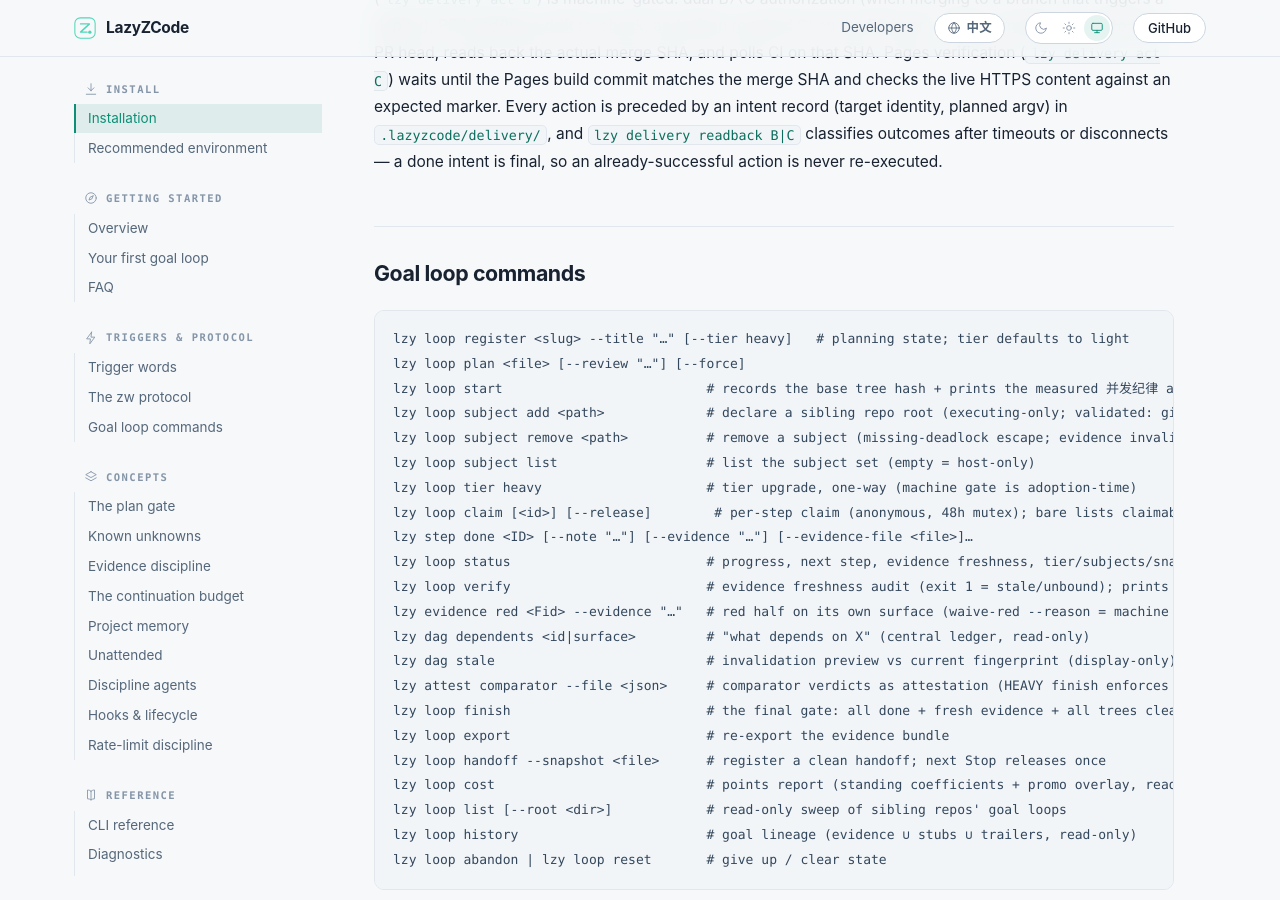
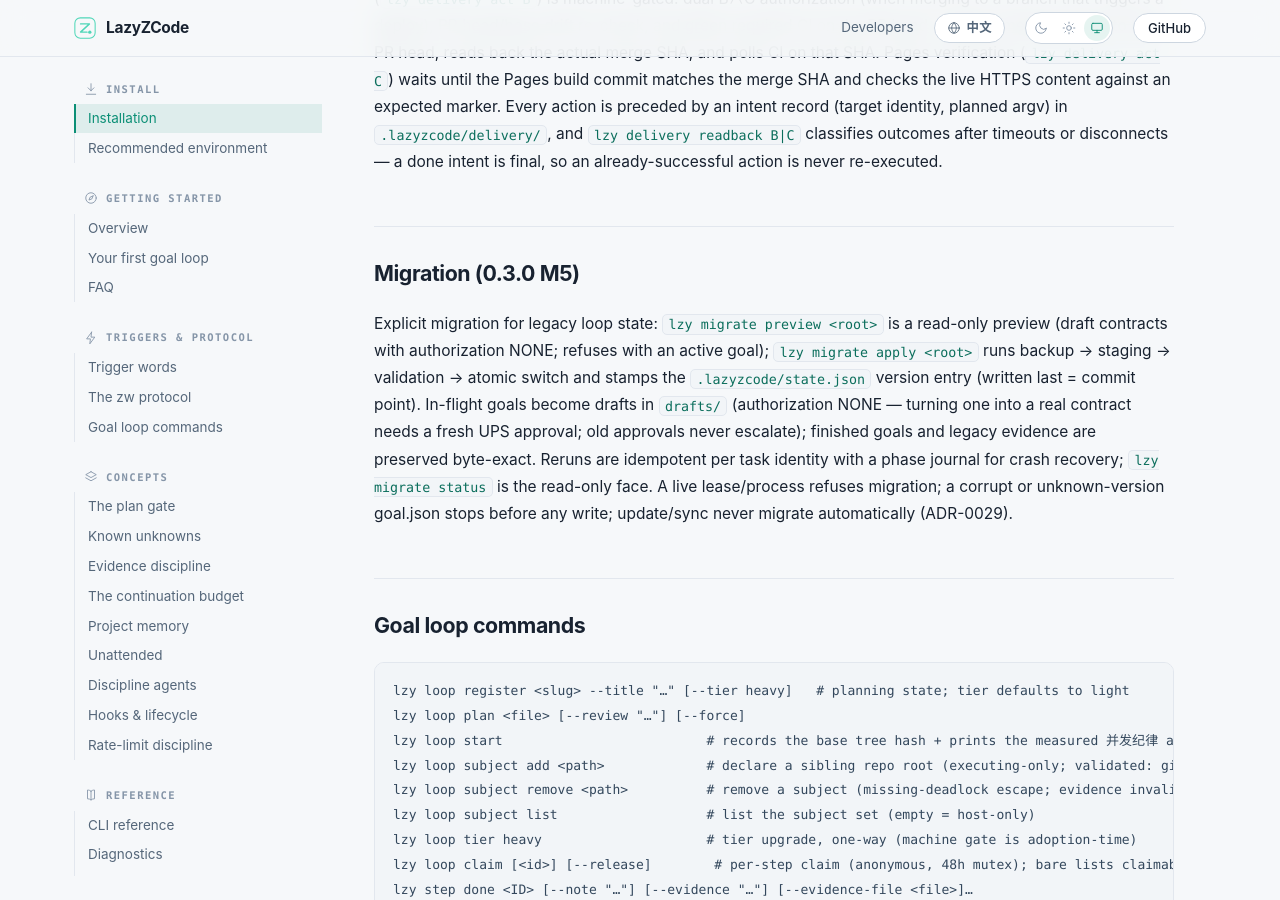
Before and after one commit to Acfufu/lazyzcode, a Jekyll site: the page built from docs/guide/en.md, in a window 1280 px wide and 900 px high, scrolled down 7620 px. Built offline with Jekyll 4.4.1, drawn with Linux system fonts in a browser that asks for light colours; our own code applies the rules of GitHub Pages for plain Markdown files.

Commit message:
docs(v030-m5): N12 知识收口——ADR-0029 迁移机器立案+decisions #36 行+AGENTS §2 M5 行与 §4 #36 行（腾位压缩后 12245B≤12288）+CHANGELOG M5 条目+CONTEXT 新词（版本入口/迁移日志）+README/guide 双语 migrate 行；债面拍板：债 F 不升格（§3.1 威胁边界终局）/债 K 延后/M4-1 站岗/M4-2 延后/M4-3·4 重申后续版本（逐债理据入 M5 报告债面节）
Goal: v030-m5-closeout#N12

```diff
--- a/docs/guide/en.md
+++ b/docs/guide/en.md
@@ -309,6 +309,19 @@ action is preceded by an intent record (target identity, planned argv) in
 `.lazyzcode/delivery/`, and `lzy delivery readback B|C` classifies outcomes after
 timeouts or disconnects — a done intent is final, so an already-successful action is
 never re-executed.
+
+## Migration (0.3.0 M5)
+
+Explicit migration for legacy loop state: `lzy migrate preview <root>` is a read-only
+preview (draft contracts with authorization NONE; refuses with an active goal);
+`lzy migrate apply <root>` runs backup → staging → validation → atomic switch and
+stamps the `.lazyzcode/state.json` version entry (written last = commit point).
+In-flight goals become drafts in `drafts/` (authorization NONE — turning one into a
+real contract needs a fresh UPS approval; old approvals never escalate); finished
+goals and legacy evidence are preserved byte-exact. Reruns are idempotent per task
+identity with a phase journal for crash recovery; `lzy migrate status` is the
+read-only face. A live lease/process refuses migration; a corrupt or unknown-version
+goal.json stops before any write; update/sync never migrate automatically (ADR-0029).
 
 ## Goal loop commands
 
```
Also changed, not shown: AGENTS.md (+4 -3 lines), CONTEXT.md (+2 -0 lines), README.zh-CN.md (+1 -0 lines), docs/adr/0029-migration-machine.md (added, +13 -0 lines), docs/decisions.md (+2 -0 lines), docs/guide/zh.md (+10 -0 lines), CHANGELOG.md, README.md.
